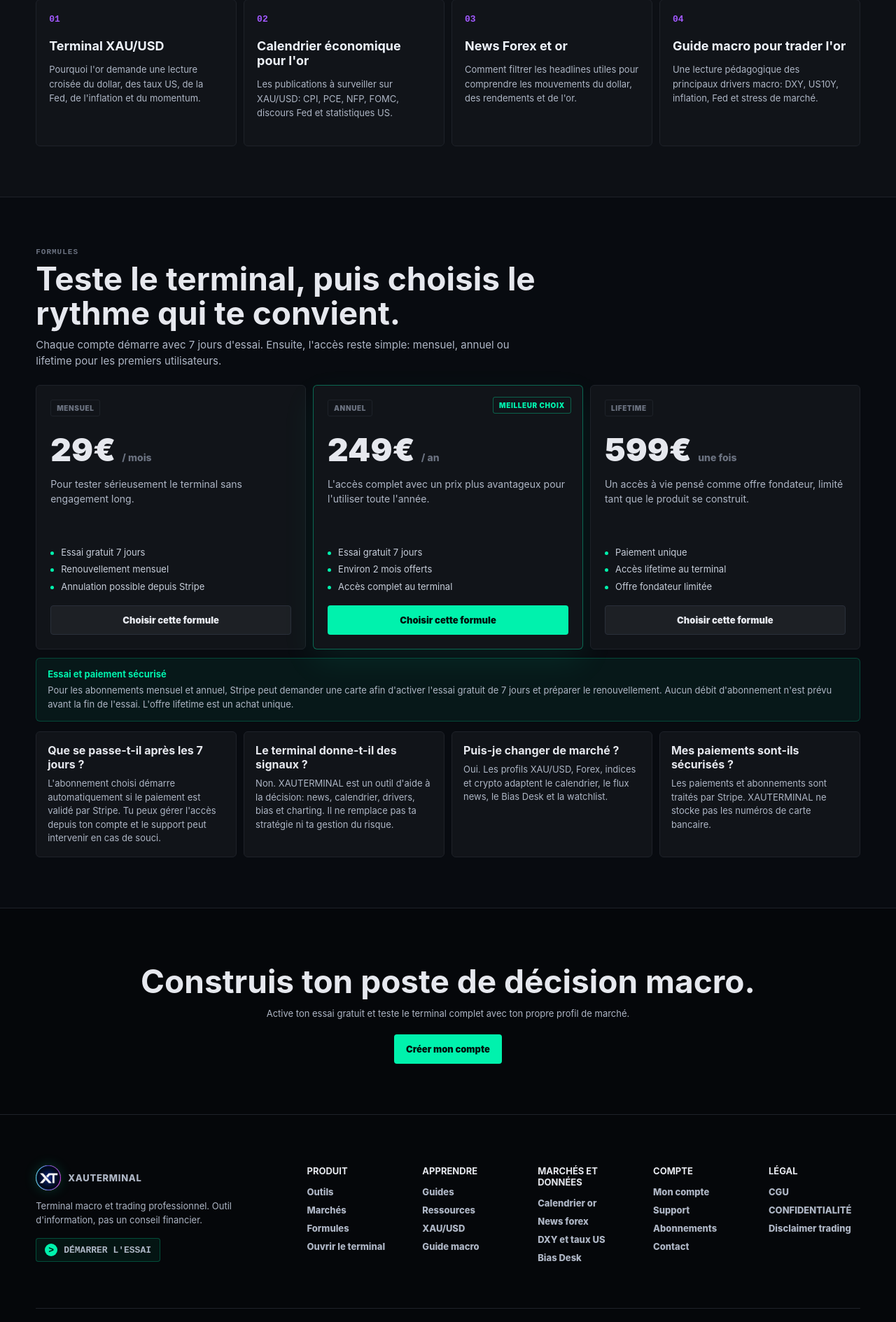
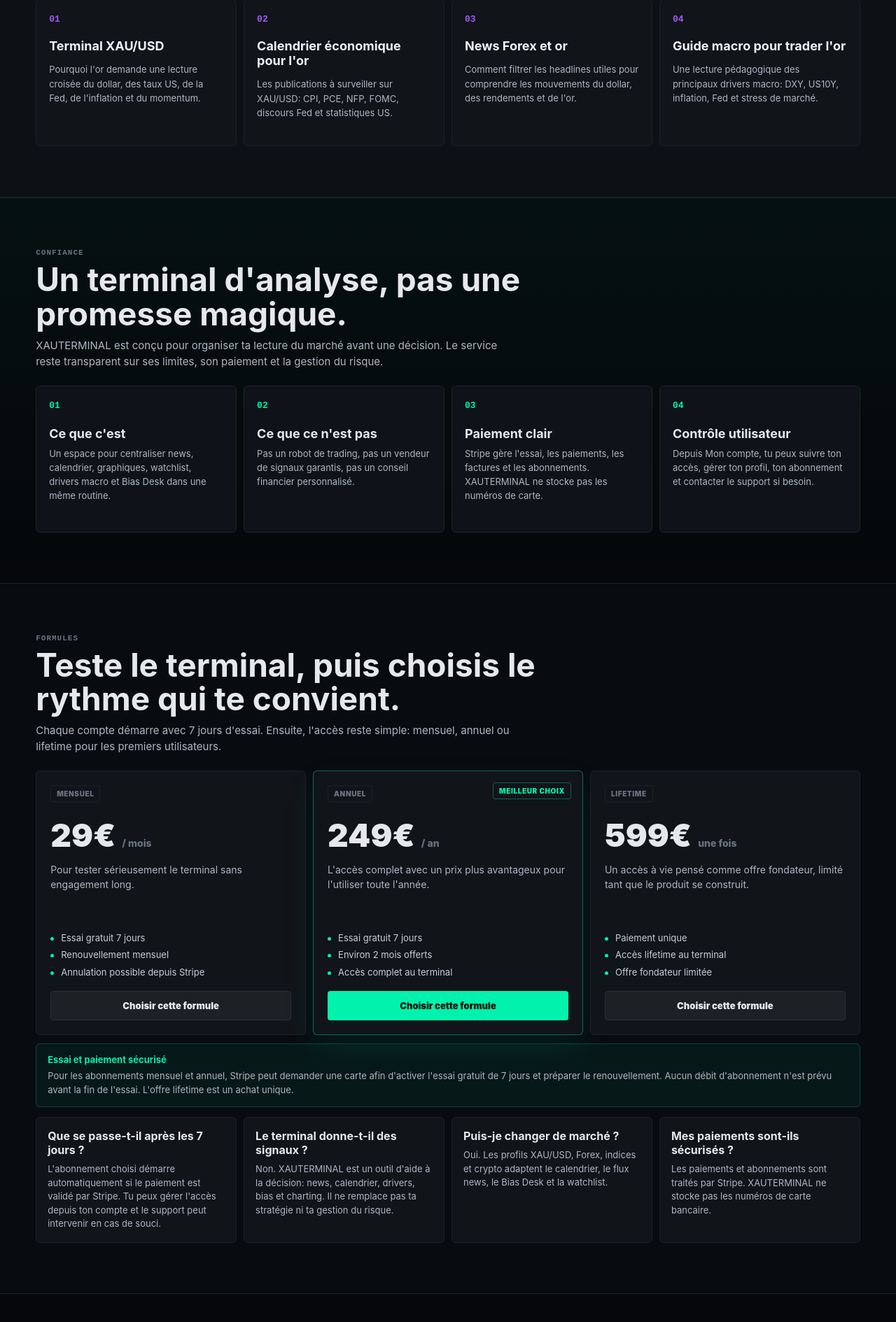
Before and after one commit to datchack/backend, a FastAPI app: page / in a window 1280 px wide. Shown: the part 2479-4368 px from the top of the page at 70% size. Run offline with FastAPI, Linux system fonts and the light colour scheme; parts of the project's set-up code (start-up, migrations or seed data) failed here and were passed over; some libraries are stand-ins or nearby versions.

Commit message:
Add landing trust section

```diff
--- a/static/css/landing.css
+++ b/static/css/landing.css
@@ -584,6 +584,46 @@
     white-space: nowrap;
 }
 
+.trust-band {
+    border-top: 1px solid rgba(0, 242, 173, 0.16);
+    border-bottom: 1px solid var(--border);
+    background:
+        linear-gradient(180deg, rgba(0, 242, 173, 0.04), rgba(5, 7, 10, 0)),
+        #05070a;
+}
+
+.trust-grid {
+    display: grid;
+    grid-template-columns: repeat(4, minmax(0, 1fr));
+    gap: 10px;
+}
+
+.trust-card {
+    min-height: 210px;
+    padding: 18px;
+    border: 1px solid var(--border);
+    border-radius: 6px;
+    background: rgba(17, 21, 28, 0.84);
+}
+
+.trust-card span {
+    color: var(--buy);
+    font-family: "Courier New", monospace;
+    font-weight: 900;
+}
+
+.trust-card h3 {
+    margin: 22px 0 8px;
+    color: var(--text);
+    font-size: 18px;
+}
+
+.trust-card p {
+    margin: 0;
+    color: #aeb6c5;
+    line-height: 1.55;
+}
+
 .guide-index-page {
     width: min(1120px, calc(100% - 32px));
 }
@@ -1497,12 +1537,14 @@
     .learning-grid,
     .landing-footer,
     .footer-grid,
+    .trust-grid,
     .article-hero,
     .article-layout {
         grid-template-columns: 1fr;
     }
 
-    .learning-card {
+    .learning-card,
+    .trust-card {
         min-height: auto;
     }
 
--- a/static/landing.js
+++ b/static/landing.js
@@ -295,6 +295,17 @@ const SEO_COPY = {
         resource_news_copy: "Comment filtrer les headlines utiles pour comprendre les mouvements du dollar, des rendements et de l'or.",
         resource_guide_title: "Guide macro pour trader l'or",
         resource_guide_copy: 'Une lecture pédagogique des principaux drivers macro: DXY, US10Y, inflation, Fed et stress de marché.',
+        trust_kicker: 'CONFIANCE',
+        trust_title: "Un terminal d'analyse, pas une promesse magique.",
+        trust_copy: "XAUTERMINAL est conçu pour organiser ta lecture du marché avant une décision. Le service reste transparent sur ses limites, son paiement et la gestion du risque.",
+        trust_is_title: "Ce que c'est",
+        trust_is_copy: 'Un espace pour centraliser news, calendrier, graphiques, watchlist, drivers macro et Bias Desk dans une même routine.',
+        trust_not_title: "Ce que ce n'est pas",
+        trust_not_copy: 'Pas un robot de trading, pas un vendeur de signaux garantis, pas un conseil financier personnalisé.',
+        trust_payment_title: 'Paiement clair',
+        trust_payment_copy: "Stripe gère l'essai, les paiements, les factures et les abonnements. XAUTERMINAL ne stocke pas les numéros de carte.",
+        trust_control_title: 'Contrôle utilisateur',
+        trust_control_copy: 'Depuis Mon compte, tu peux suivre ton accès, gérer ton profil, ton abonnement et contacter le support si besoin.',
         resource_terminal_short: 'XAU/USD',
         resource_calendar_short: 'Calendrier or',
         resource_news_short: 'News forex',
@@ -576,6 +587,17 @@ const SEO_COPY = {
         resource_news_copy: 'How to filter useful headlines to understand moves in the dollar, yields and gold.',
         resource_guide_title: 'Macro guide for trading gold',
         resource_guide_copy: 'An educational read of the main macro drivers: DXY, US10Y, inflation, Fed and market stress.',
+        trust_kicker: 'TRUST',
+        trust_title: 'An analysis terminal, not a magic promise.',
+        trust_copy: 'XAUTERMINAL is designed to organize your market read before a decision. The service stays transparent about its limits, payment and risk management.',
+        trust_is_title: 'What it is',
+        trust_is_copy: 'A workspace to centralize news, calendar, charts, watchlist, macro drivers and Bias Desk in one routine.',
+        trust_not_title: 'What it is not',
+        trust_not_copy: 'Not a trading robot, not a guaranteed signal seller, not personalized financial advice.',
+        trust_payment_title: 'Clear payment',
+        trust_payment_copy: 'Stripe handles trials, payments, invoices and subscriptions. XAUTERMINAL does not store card numbers.',
+        trust_control_title: 'User control',
+        trust_control_copy: 'From My account, you can track access, manage your profile, subscription and contact support if needed.',
         resource_terminal_short: 'XAU/USD',
         resource_calendar_short: 'Gold calendar',
         resource_news_short: 'Forex news',
--- a/templates/landing.html
+++ b/templates/landing.html
@@ -299,6 +299,36 @@
             </div>
         </section>
 
+        <section class="landing-band trust-band">
+            <div class="landing-section-head">
+                <div class="landing-kicker" data-i18n="trust_kicker">CONFIANCE</div>
+                <h2 data-i18n="trust_title">Un terminal d'analyse, pas une promesse magique.</h2>
+                <p data-i18n="trust_copy">XAUTERMINAL est conçu pour organiser ta lecture du marché avant une décision. Le service reste transparent sur ses limites, son paiement et la gestion du risque.</p>
+            </div>
+            <div class="trust-grid">
+                <article class="trust-card">
+                    <span>01</span>
+                    <h3 data-i18n="trust_is_title">Ce que c'est</h3>
+                    <p data-i18n="trust_is_copy">Un espace pour centraliser news, calendrier, graphiques, watchlist, drivers macro et Bias Desk dans une même routine.</p>
+                </article>
+                <article class="trust-card">
+                    <span>02</span>
+                    <h3 data-i18n="trust_not_title">Ce que ce n'est pas</h3>
+                    <p data-i18n="trust_not_copy">Pas un robot de trading, pas un vendeur de signaux garantis, pas un conseil financier personnalisé.</p>
+                </article>
+                <article class="trust-card">
+                    <span>03</span>
+                    <h3 data-i18n="trust_payment_title">Paiement clair</h3>
+                    <p data-i18n="trust_payment_copy">Stripe gère l'essai, les paiements, les factures et les abonnements. XAUTERMINAL ne stocke pas les numéros de carte.</p>
+                </article>
+                <article class="trust-card">
+                    <span>04</span>
+                    <h3 data-i18n="trust_control_title">Contrôle utilisateur</h3>
+                    <p data-i18n="trust_control_copy">Depuis Mon compte, tu peux suivre ton accès, gérer ton profil, ton abonnement et contacter le support si besoin.</p>
+                </article>
+            </div>
+        </section>
+
         <section class="landing-band pricing-band" id="pricing">
             <div class="landing-section-head">
                 <div class="landing-kicker" data-i18n="pricing_kicker">FORMULES</div>
```
